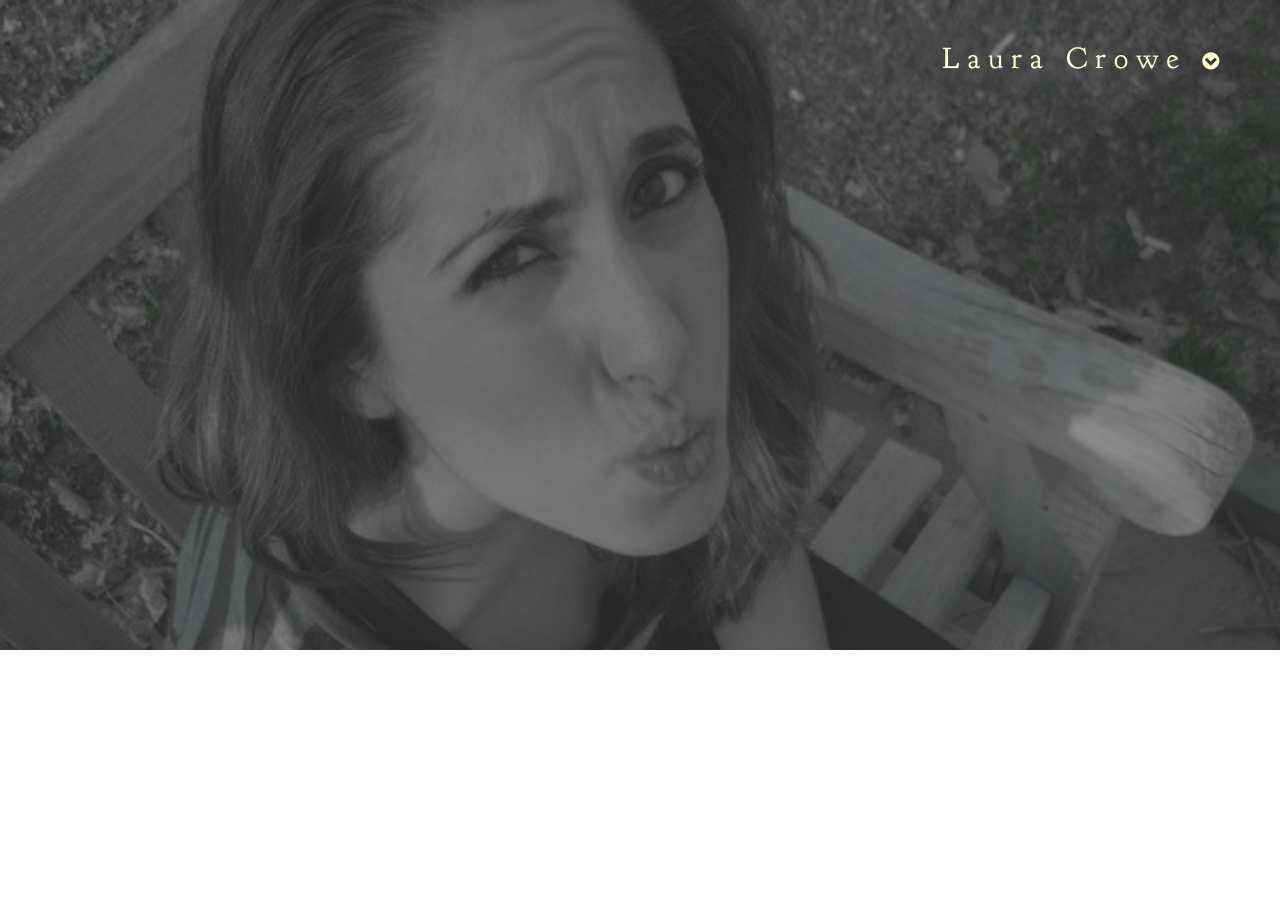
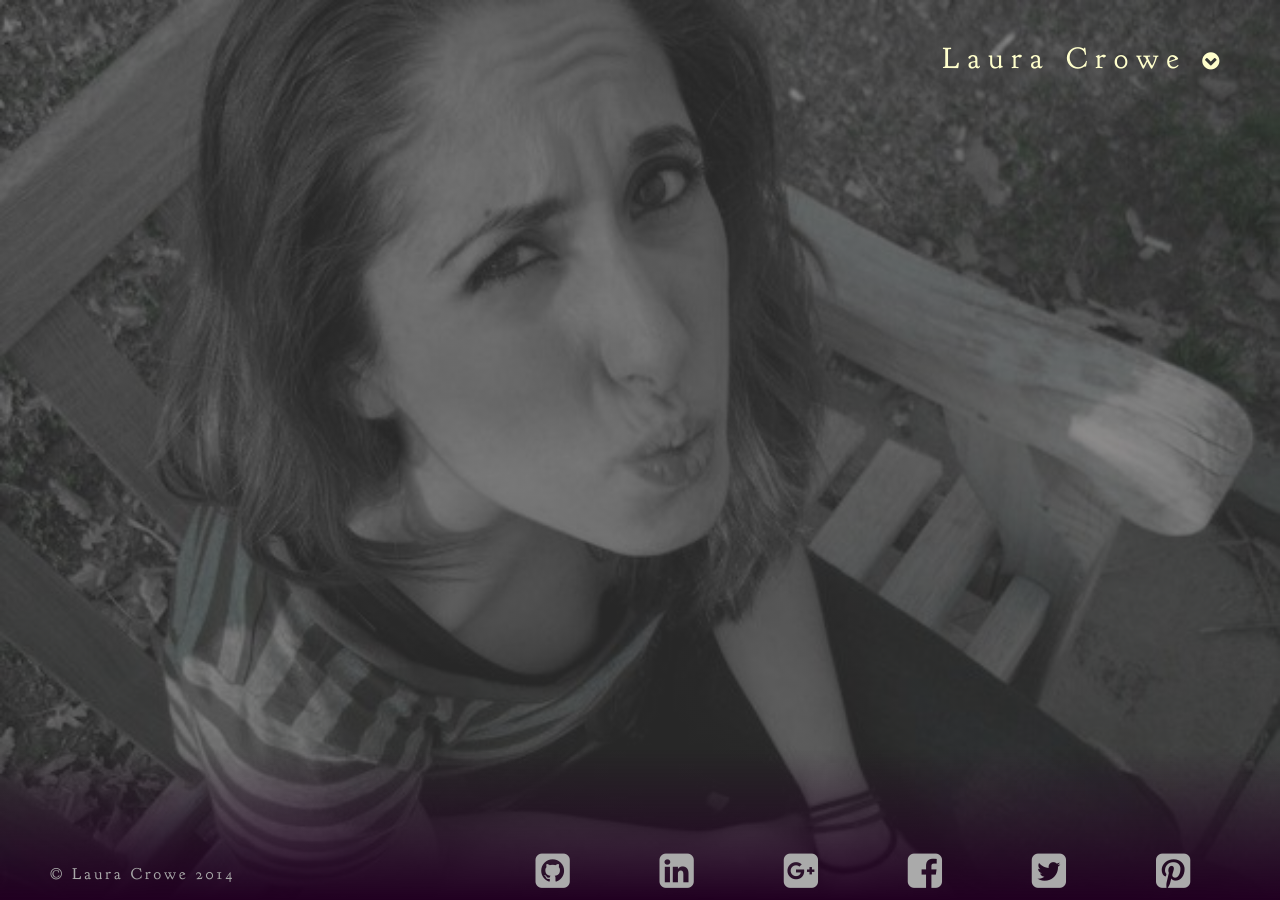
Before and after one commit to ballauriena/ballauriena.github.io, a Jekyll site: the page built from index.html, in a window 1280 px wide. Built offline with Jekyll 4.4.1, drawn with Linux system fonts in a browser that asks for light colours; nearby versions of some CDN libraries; Markdown is read by kramdown in place of the engine named in the settings.

Commit message:
added a footer with links to social media and made colors into variables

```diff
--- a/_includes/footer.html
+++ b/_includes/footer.html
@@ -1,3 +1,15 @@
+        <footer>
+        	<span class="copyright">&copy; Laura Crowe 2014</span>
+        	<ul class="social">
+        		<li><a href="http://www.pinterest.com/lauracrowe393/"><i class="fa fa-pinterest-square"></i></a></li>
+        		<li><a href="https://twitter.com/ballauriena"><i class="fa fa-twitter-square"></i></a></li>
+        		<li><a href="https://www.facebook.com/laura.crowe.393"><i class="fa fa-facebook-square"></i></a></li>
+        		<li><a href="https://plus.google.com/u/0/+LauraCrowe88/posts"><i class="fa fa-google-plus-square"></i></a></li>
+        		<li><a href="http://www.linkedin.com/in/lauraleecrowe/"><i class="fa fa-linkedin-square"></i></a></li>
+        		<li><a href="https://github.com/ballauriena"><i class="fa fa-github-square"></i></a></li>
+        	</ul>
+        </footer>
+
         <script src="//ajax.googleapis.com/ajax/libs/jquery/1.10.1/jquery.min.js"></script>
         <script>window.jQuery || document.write('<script src="js/vendor/jquery-1.10.1.min.js"><\/script>')</script>
 
--- a/assets/css/screen.css
+++ b/assets/css/screen.css
@@ -5,9 +5,9 @@
   src: url('/assets/fonts/goudy_bookletter_1911-webfont.eot?#iefix') format('embedded-opentype'), url('/assets/fonts/goudy_bookletter_1911-webfont.woff') format('woff'), url('/assets/fonts/goudy_bookletter_1911-webfont.ttf') format('truetype'), url('/assets/fonts/goudy_bookletter_1911-webfont.svg') format('svg');
 }
 
-/* -------------------------------------------------------------------------*/
-/* Layout */
-/* line 16, ../scss/screen.scss */
+/* COLORS ------------------------------------------------------------------*/
+/* STYLES------------------------------------------------------------------ */
+/* line 21, ../scss/screen.scss */
 .container {
   position: absolute;
   top: 0;
@@ -15,13 +15,12 @@
   left: 0;
   right: 0;
   width: 100%;
-  height: 650px;
   background: linear-gradient(rgba(65, 65, 65, 0.6), rgba(65, 65, 65, 0.6)), url(../images/laura.jpg) no-repeat;
   background-size: cover;
   font-family: "goudy bookletter 1911";
 }
 
-/* line 30, ../scss/screen.scss */
+/* line 34, ../scss/screen.scss */
 .title {
   width: 300px;
   float: right;
@@ -33,40 +32,40 @@
   text-align: center;
 }
 
-/* line 41, ../scss/screen.scss */
+/* line 45, ../scss/screen.scss */
 .title p {
   margin: 0px;
 }
 
-/*---------------------drop menu------------------------------*/
-/* line 46, ../scss/screen.scss */
+/* DROP MENU--------------------------------------------------------------*/
+/* line 51, ../scss/screen.scss */
 .arrow {
   border-radius: 10px;
   font-size: 20px;
 }
 
-/* line 51, ../scss/screen.scss */
+/* line 56, ../scss/screen.scss */
 .down {
   text-align: center;
 }
 
-/* line 55, ../scss/screen.scss */
+/* line 60, ../scss/screen.scss */
 .up {
   margin-left: 70px;
 }
 
-/* line 59, ../scss/screen.scss */
+/* line 64, ../scss/screen.scss */
 .arrow:hover {
   cursor: context-menu;
   color: #aaaaaa;
 }
 
-/* line 64, ../scss/screen.scss */
+/* line 69, ../scss/screen.scss */
 .menu {
   float: right;
   clear: both;
   width: 200px;
-  color: #4d4d4d;
+  color: #330033;
   letter-spacing: 15px;
   font-size: 18px;
   margin-right: 45px;
@@ -78,18 +77,18 @@
   background-clip: padding-box;
 }
 
-/* line 80, ../scss/screen.scss */
+/* line 85, ../scss/screen.scss */
 .menu ul {
   list-style: none;
   padding: 20px;
 }
 
-/* line 85, ../scss/screen.scss */
+/* line 90, ../scss/screen.scss */
 .menu li {
   line-height: 50px;
 }
 
-/* line 89, ../scss/screen.scss */
+/* line 94, ../scss/screen.scss */
 .menu li:hover {
   letter-spacing: 1px;
   color: #aaaaaa;
@@ -99,7 +98,53 @@
   cursor: pointer;
 }
 
-/* line 98, ../scss/screen.scss */
+/* line 103, ../scss/screen.scss */
 .hidden {
   display: none;
 }
+
+/*-----------------footer-----------------------------*/
+/* line 108, ../scss/screen.scss */
+footer {
+  width: 100%;
+  height: 150px;
+  background: linear-gradient(to bottom, rgba(33, 0, 33, 0), #210021);
+  bottom: 0;
+  left: 0;
+  position: fixed;
+  font-family: "goudy bookletter 1911";
+  color: #aaaaaa;
+  letter-spacing: 3px;
+  line-height: 250px;
+}
+
+/* line 121, ../scss/screen.scss */
+.copyright {
+  display: inline-block;
+  float: left;
+  margin-left: 50px;
+}
+
+/* line 127, ../scss/screen.scss */
+.social {
+  color: #aaaaaa;
+  font-size: 40px;
+  list-style: none;
+  margin-top: -100px;
+}
+
+/* line 134, ../scss/screen.scss */
+.social li {
+  float: right;
+  margin-right: 7%;
+}
+
+/* line 139, ../scss/screen.scss */
+.social a {
+  color: #aaaaaa;
+}
+
+/* line 143, ../scss/screen.scss */
+.social a:hover {
+  color: #ffffcc;
+}
```
Also changed, not shown: assets/scss/screen.scss (+54 -9 lines), 3 other files.
